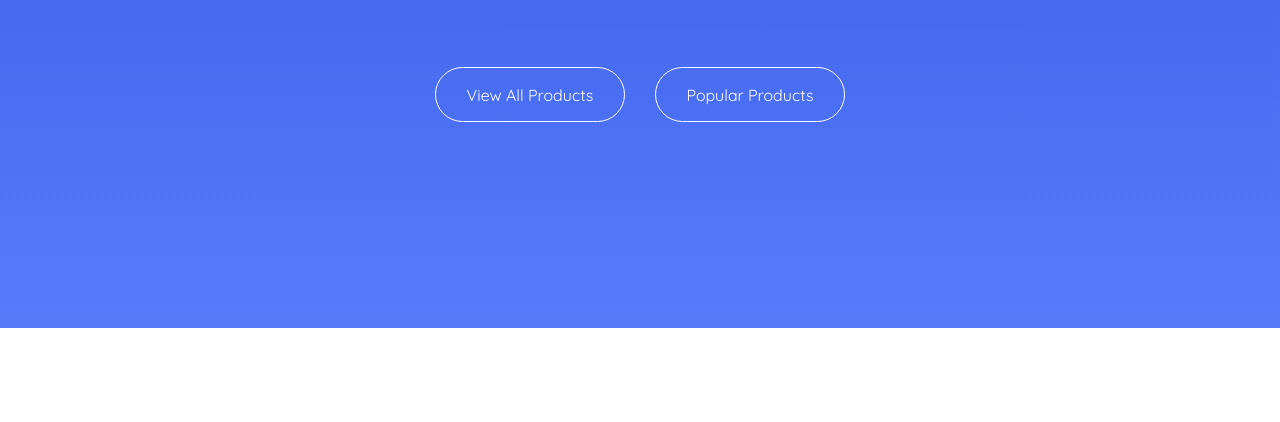
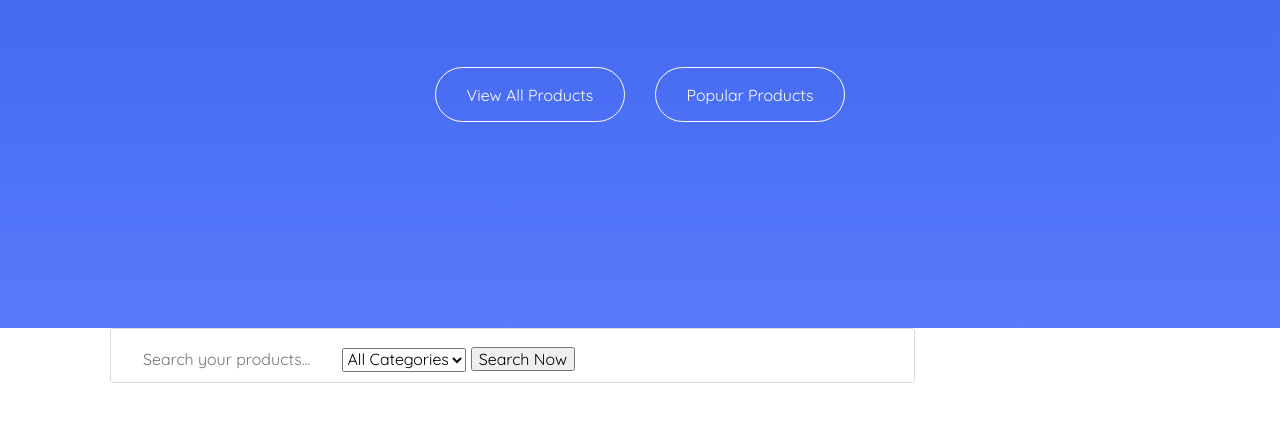
Before and after one commit to affectal/MartPlase, a website: page app/index.html in a window 1280 px wide. Shown: the part 578-1000 px from the top of the page. Before the commit the page ends 906 px from the top, so only its background shows below. Drawn offline with nearby package versions, Linux system fonts and the light colour scheme; files that its build step writes are made by us from their sources.

Commit message:
app/index.html

```diff
--- a/app/index.html
+++ b/app/index.html
@@ -91,7 +91,6 @@
             </div>
         </div>
     </section>
-
     <section class="slider">
         <div class="container">
             <div class="slider__inner">
@@ -111,6 +110,25 @@
             </div>
         </div>
     </section>
+    <section class="search">
+        <div class="container">
+            <div class="search__inner">
+                <form>
+                    <input class="search" type="text" placeholder="Search your products..." required>
+                    <select class="categories" size="1" required>
+                        <option>All Categories</option>
+                        <option value="categories-1">categories-1</option>
+                        <option value="categories-2">categories-2</option>
+                        <option value="categories-3">categories-3</option>
+                        <option value="categories-4">categories-4</option>
+                      </select>
+                    <button type="submit">
+                        Search Now
+                    </button>
+                </form>
+            </div>
+        </div>
+    </section>
 
     <script src="https://ajax.googleapis.com/ajax/libs/jquery/3.4.1/jquery.min.js"></script>
     <script src="https://cdn.linearicons.com/free/1.0.0/svgembedder.min.js"></script>
--- a/app/scss/style.scss
+++ b/app/scss/style.scss
@@ -141,6 +141,7 @@
         border: none;
         right: 0;
         top: 0;
+        cursor: pointer;
         .lnr {
             display: inline-block;
             fill: currentColor;
@@ -193,6 +194,7 @@
         font-weight: 400;
         padding: 18px 30px;
         cursor: pointer;
+        transition: all .5s;
         &+button {
             margin-left: 30px;
         }
@@ -202,3 +204,40 @@
         }
     }
 }
+
+// SEARCH
+.search {
+    margin-bottom: 120px;
+}
+
+.search__inner {
+    display: flex;
+    justify-content: space-between;
+    width: 100%;
+    min-height: 135px;
+    padding: 0 40px;
+    form {
+        width: 805px;
+        height: 55px;
+        border: 1px solid #dcdcdc;
+        border-radius: 3px;
+        padding: 18px 30px;
+    }
+    input {
+        border: none;
+    }
+    *[dir="rtl"] .categories,
+     :root:lang(ar) .categories,
+     :root:lang(iw) .categories {
+        background-position: left .7em top 50%, 0 0;
+        padding: .6em .8em .5em 1.4em;
+    }
+}
+
+.lnr {
+    display: inline-block;
+    fill: currentColor;
+    width: 12px;
+    height: 12px;
+    color: #676767;
+}
```
Also changed, not shown: app/images/search-bg1.png (added), app/images/search-bg2.png (added).
